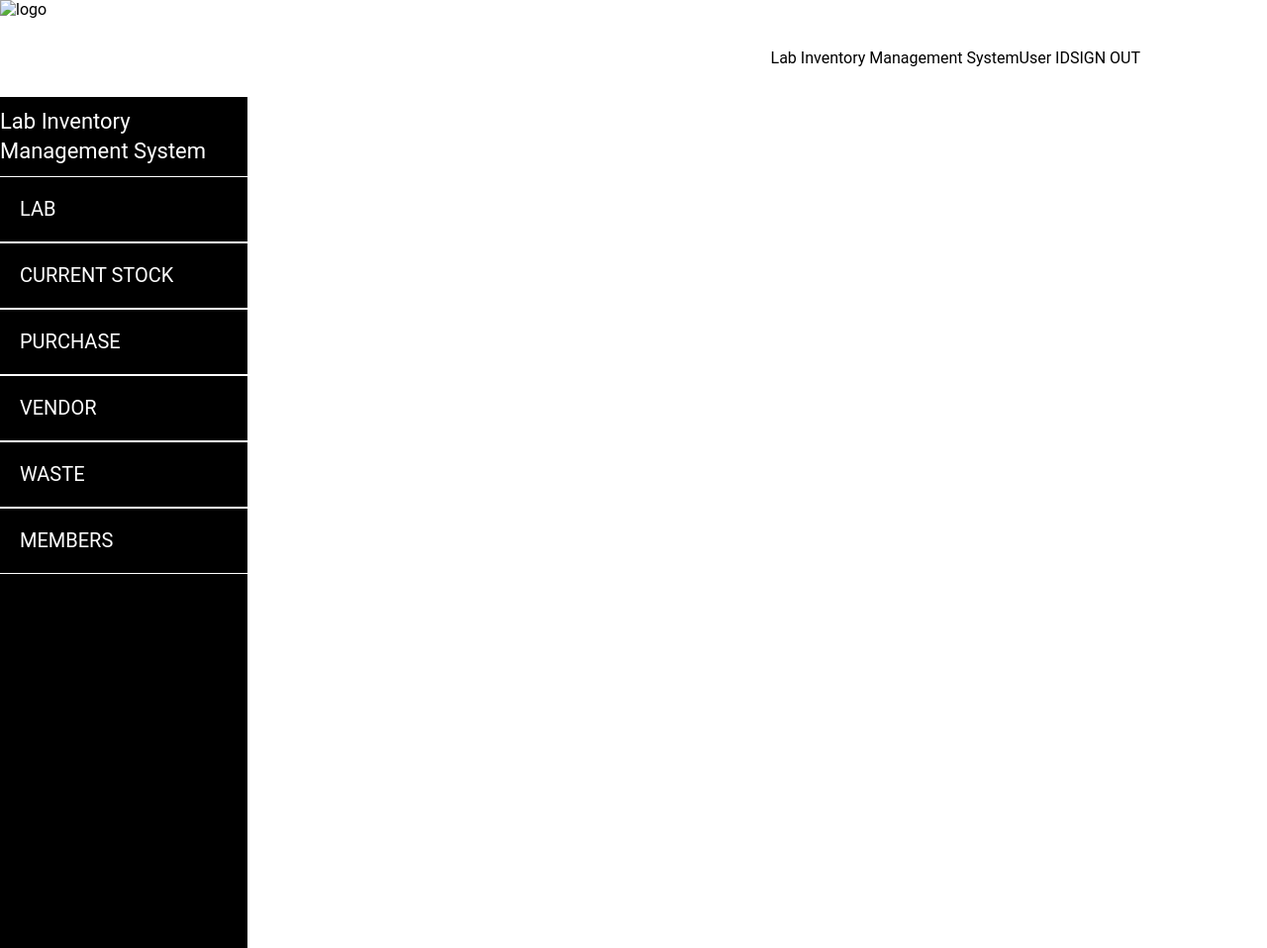
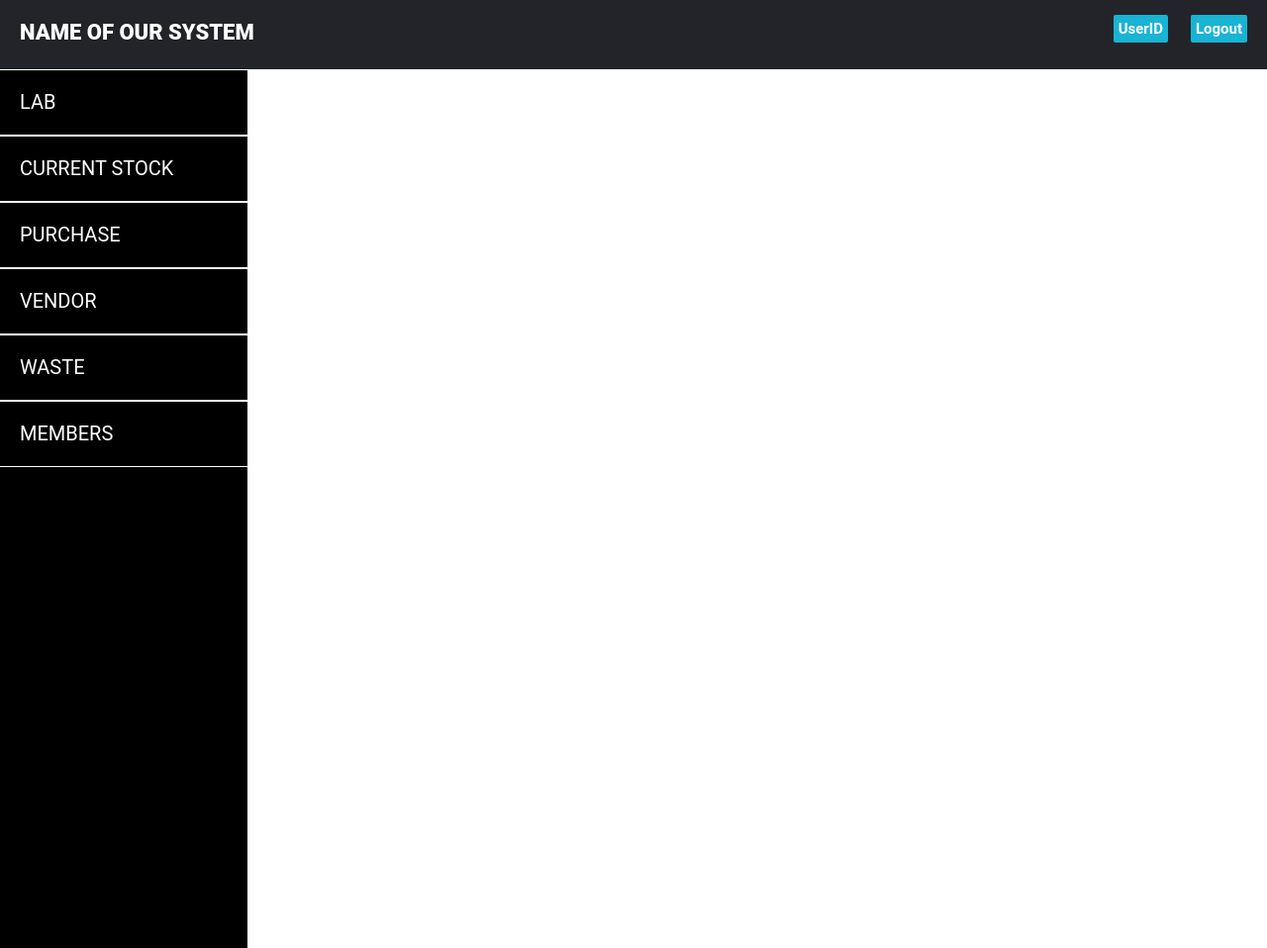
Before and after one commit to shumin11/LabInventoryDatabase, a PHP site: page /main.php in a window 1280 px wide. Shown: the whole page at 99% size. Run offline with PHP 8.4, Linux system fonts and the light colour scheme.

Commit message:
Added files

```diff
--- a/src/main.css
+++ b/src/main.css
@@ -1,4 +1,6 @@
 body {
+    margin: 0;
+    padding: 0;
     font-family: 'Roboto', sans-serif;
 }
 
@@ -9,31 +11,67 @@ body {
     text-decoration: none;
 }
 
-.topbar{
-    position: top;
-    display: flex;
-    justify-content: flex-end;
-    align-items: center;
-    padding: 30px 10%;
+header{
+    position: fixed;
+    background: #22242a;
+    padding: 20px;
+    width: 100%;
+    height: 30px;
+}
+
+.left_area h3{
+    color: #fff;
+    margin:0;
+    text-transform: uppercase;
+    font-size: 22px;
+    font-weight: 900;
+}
+
+.UserID_btn {
+    padding: 5px;
+    background: #19B3D3;
+    text-decoration: none;
+    float: right;
+    margin-top: -30px;
+    margin-right: 120px;
+    border-radius: 2px;
+    font-size: 15px;
+    font-weight: 600;
+    color: #fff;
+    transition: 0.5s;
+    transition-property: background-color;
+}
+
+.logout_btn {
+    padding: 5px;
+    background: #19B3D3;
+    text-decoration: none;
+    float: right;
+    margin-top: -30px;
+    margin-right: 40px;
+    border-radius: 2px;
+    font-size: 15px;
+    font-weight: 600;
+    color: #fff;
+    transition: 0.5s;
+    transition-property: background-color;
+}
+
+.UserID_btn:hover{
+    background: #0D9DBB;
+}
+
+.logout_btn:hover{
+    background: #0D9DBB;
 }
 
 .sidebar{
     position: fixed;
-    left: 0;
+    left: -0;
     width: 250px;
     height: 100%;
     background: #000000;
-}
-
-.sidebar header{
-    font-size: 22px;
-    color: white;
-    text-align: Left;
-    line-height: 30px;
-    padding-top: 10px;
-    padding-bottom: 10px;
-    background: #000000;
-    user-select: none;
+    margin-top: 70px;
 }
 
 .sidebar ul a{
--- a/src/main.php
+++ b/src/main.php
@@ -9,15 +9,20 @@
     </head>
 
     <body>
-        <img class="logo" src="" alt="logo">
-        <div class="topbar">
-            <header>Lab Inventory Management System</header>
-            <header>User ID</header>
-            <header>SIGN OUT</header>
-        </div>
+        <!--header area start-->
+        <header>
+            <div class="left_area">
+                <h3>Name of our system</h3>
+            </div>
+            <div class="right_area">
+                <a href="#" class="UserID_btn">UserID</a>
+                <a href="#" class="logout_btn">Logout</a>
+            </div>
+        </header>
+        <!--header area end-->
 
+        <!--sidebar start-->
         <div class="sidebar">
-            <header>Lab Inventory Management System</header>
             <ul>
                 <li><a href="Lab.php">LAB</a></li>
                 <li><a href="CurrentStock.php">CURRENT STOCK</a></li>
@@ -27,5 +32,6 @@
                 <li><a href="Members.php">MEMBERS</a></li>
             </ul>
         </div>
+        <!--sidebar end-->
     </body>
 </html>
```
